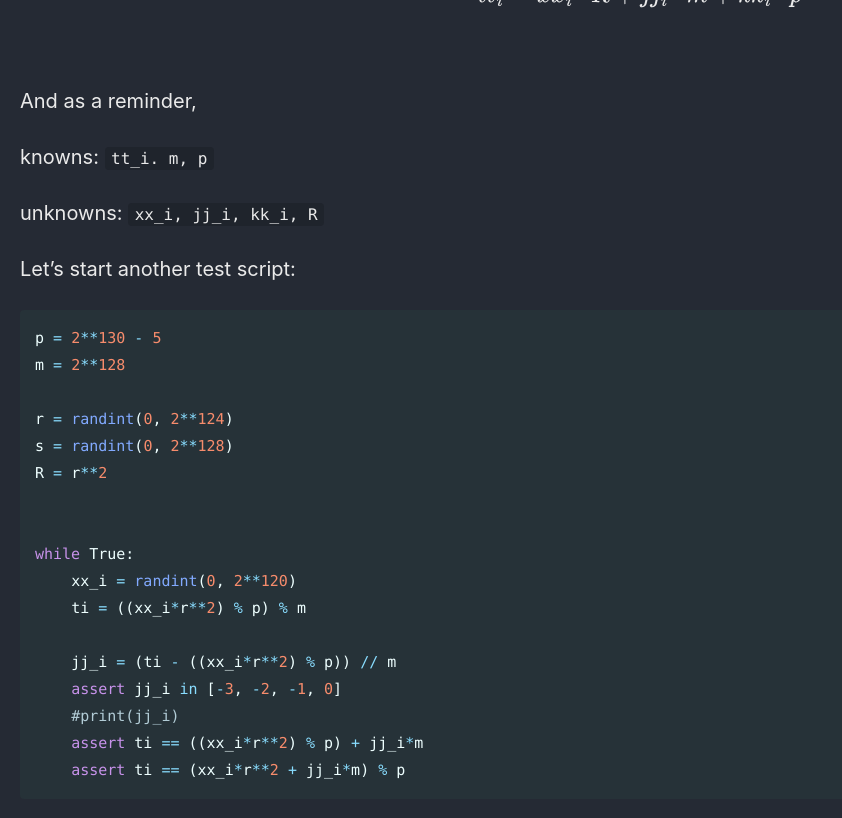
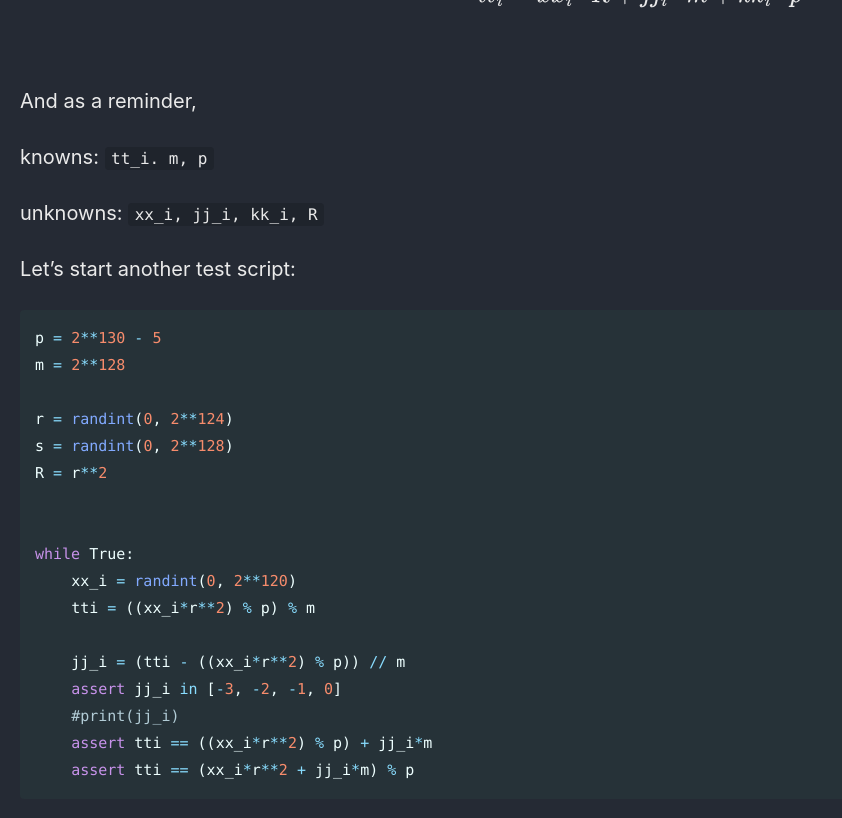
Before and after one commit to Connor-McCartney/Connor-McCartney.github.io, a Jekyll site: the page built from _pages/cryptography/other/Nostalgic-SECCONCTF14.md, in a window 1280 px wide and 900 px high, scrolled down 7709 px. Shown: the top 818 px of the window, without its empty margins (0-842 px from the left). Built offline with Jekyll 4.4.1, drawn with Linux system fonts in a browser that asks for light colours; cached includes are drawn as plain includes.

Commit message:
Update Nostalgic-SECCONCTF14.md

````diff
--- a/_pages/cryptography/other/Nostalgic-SECCONCTF14.md
+++ b/_pages/cryptography/other/Nostalgic-SECCONCTF14.md
@@ -341,13 +341,13 @@ R = r**2
 
 while True:
     xx_i = randint(0, 2**120)
-    ti = ((xx_i*r**2) % p) % m
+    tti = ((xx_i*r**2) % p) % m
 
-    jj_i = (ti - ((xx_i*r**2) % p)) // m
+    jj_i = (tti - ((xx_i*r**2) % p)) // m
     assert jj_i in [-3, -2, -1, 0]
     #print(jj_i)
-    assert ti == ((xx_i*r**2) % p) + jj_i*m
-    assert ti == (xx_i*r**2 + jj_i*m) % p
+    assert tti == ((xx_i*r**2) % p) + jj_i*m
+    assert tti == (xx_i*r**2 + jj_i*m) % p
 ```
 
 
````
